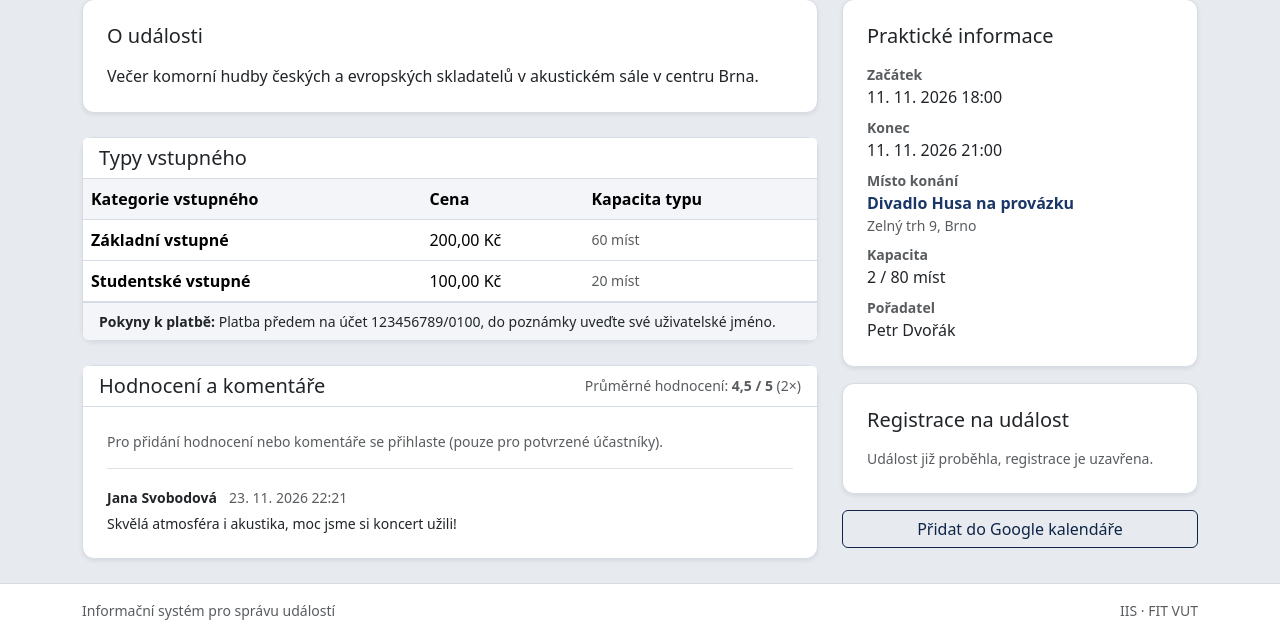
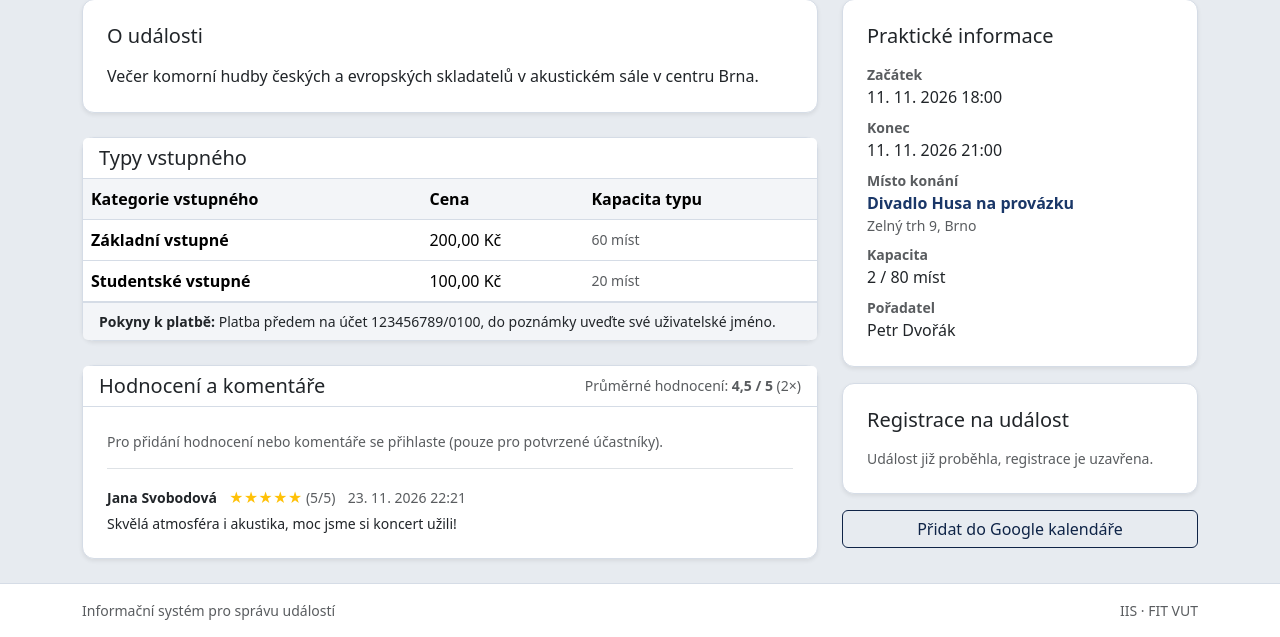
Before and after one commit to Horrzy/Events_IS---IIS-Project, a Laravel app: page /udalosti/koncert-komorni-hudby in a window 1280 px wide. Shown: the part 174-811 px from the top of the page. Run offline with Laravel 10, Linux system fonts and the light colour scheme; data comes from the database, SQL or seed files in the repository.

Commit message:
Úprava hodnocení, přidání podpory zobrazení udělených hvězdiček

```diff
--- a/app/Http/Controllers/EventController.php
+++ b/app/Http/Controllers/EventController.php
@@ -118,11 +118,11 @@ class EventController extends Controller
 
         $googleCalendarUrl = $this->buildGoogleCalendarUrl($event);
 
-        $ratingsCount = $event->ratings()->count();
-        $averageRating = $ratingsCount > 0 ? round((float) $event->ratings()->avg('stars'), 1) : null;
-        $userRating = $user !== null
-            ? $event->ratings()->where('user_id', $user->id)->first()
-            : null;
+        $ratings = $event->ratings()->with('user')->orderByDesc('updated_at')->get();
+        $ratingsCount = $ratings->count();
+        $averageRating = $ratingsCount > 0 ? round((float) $ratings->avg('stars'), 1) : null;
+        $ratingsByUser = $ratings->keyBy('user_id');
+        $userRating = $user !== null ? $ratingsByUser->get($user->id) : null;
         $userComment = $user !== null
             ? $event->comments()->where('user_id', $user->id)->first()
             : null;
@@ -139,6 +139,11 @@ class EventController extends Controller
         }
         $comments = $commentsQuery->get();
 
+        $allCommentUserIds = $event->comments()->pluck('user_id')->all();
+        $ratingsOnly = $ratings->filter(
+            fn ($rating) => !in_array($rating->user_id, $allCommentUserIds, true)
+        );
+
         return view('events.show', [
             'event' => $event,
             'occupiedCount' => $occupiedCount,
@@ -147,6 +152,8 @@ class EventController extends Controller
             'googleCalendarUrl' => $googleCalendarUrl,
             'ratingsCount' => $ratingsCount,
             'averageRating' => $averageRating,
+            'ratingsByUser' => $ratingsByUser,
+            'ratingsOnly' => $ratingsOnly,
             'userRating' => $userRating,
             'userComment' => $userComment,
             'canGiveFeedback' => $canGiveFeedback,
--- a/resources/views/events/show.blade.php
+++ b/resources/views/events/show.blade.php
@@ -172,11 +172,20 @@
                             <p class="small text-muted mb-3">Hodnotit a komentovat mohou pouze účastníci s potvrzenou registrací na tuto událost.</p>
                         @endif
 
-                        @forelse ($comments as $comment)
+                        @foreach ($comments as $comment)
+                            @php
+                                $commentRating = $ratingsByUser->get($comment->user_id);
+                            @endphp
                             <div class="border-top pt-3 mt-3 {{ $comment->is_hidden ? 'opacity-75' : '' }}">
                                 <div class="d-flex justify-content-between align-items-start gap-2 mb-1">
                                     <div>
                                         <span class="fw-semibold small">{{ $comment->user?->name ?? 'Uživatel' }}</span>
+                                        @if ($commentRating)
+                                            <span class="ms-2 text-warning small" title="{{ $commentRating->stars }} / 5">
+                                                {{ str_repeat('★', $commentRating->stars) }}{{ str_repeat('☆', 5 - $commentRating->stars) }}
+                                            </span>
+                                            <span class="text-muted small">({{ $commentRating->stars }}/5)</span>
+                                        @endif
                                         <span class="text-muted small ms-2">
                                             {{ $comment->created_at->copy()->setTimezone('Europe/Prague')->format('d. m. Y H:i') }}
                                         </span>
@@ -210,9 +219,26 @@
                                 </div>
                                 <div class="small" style="white-space: pre-line;">{{ $comment->body }}</div>
                             </div>
-                        @empty
-                            <p class="small text-muted mb-0">Zatím nebyly přidány žádné komentáře.</p>
-                        @endforelse
+                        @endforeach
+
+                        @foreach ($ratingsOnly as $rating)
+                            <div class="border-top pt-3 mt-3">
+                                <div class="d-flex align-items-center flex-wrap gap-1">
+                                    <span class="fw-semibold small">{{ $rating->user?->name ?? 'Uživatel' }}</span>
+                                    <span class="ms-2 text-warning small" title="{{ $rating->stars }} / 5">
+                                        {{ str_repeat('★', $rating->stars) }}{{ str_repeat('☆', 5 - $rating->stars) }}
+                                    </span>
+                                    <span class="text-muted small">({{ $rating->stars }}/5)</span>
+                                    <span class="text-muted small ms-2">
+                                        {{ $rating->updated_at->copy()->setTimezone('Europe/Prague')->format('d. m. Y H:i') }}
+                                    </span>
+                                </div>
+                            </div>
+                        @endforeach
+
+                        @if ($comments->isEmpty() && $ratingsOnly->isEmpty())
+                            <p class="small text-muted mb-0">Zatím bez hodnocení a komentářů.</p>
+                        @endif
                     </div>
                 </div>
             @endif
```
Also changed, not shown: tests/Feature/EventWorkflowTest.php (+8 -0 lines).
